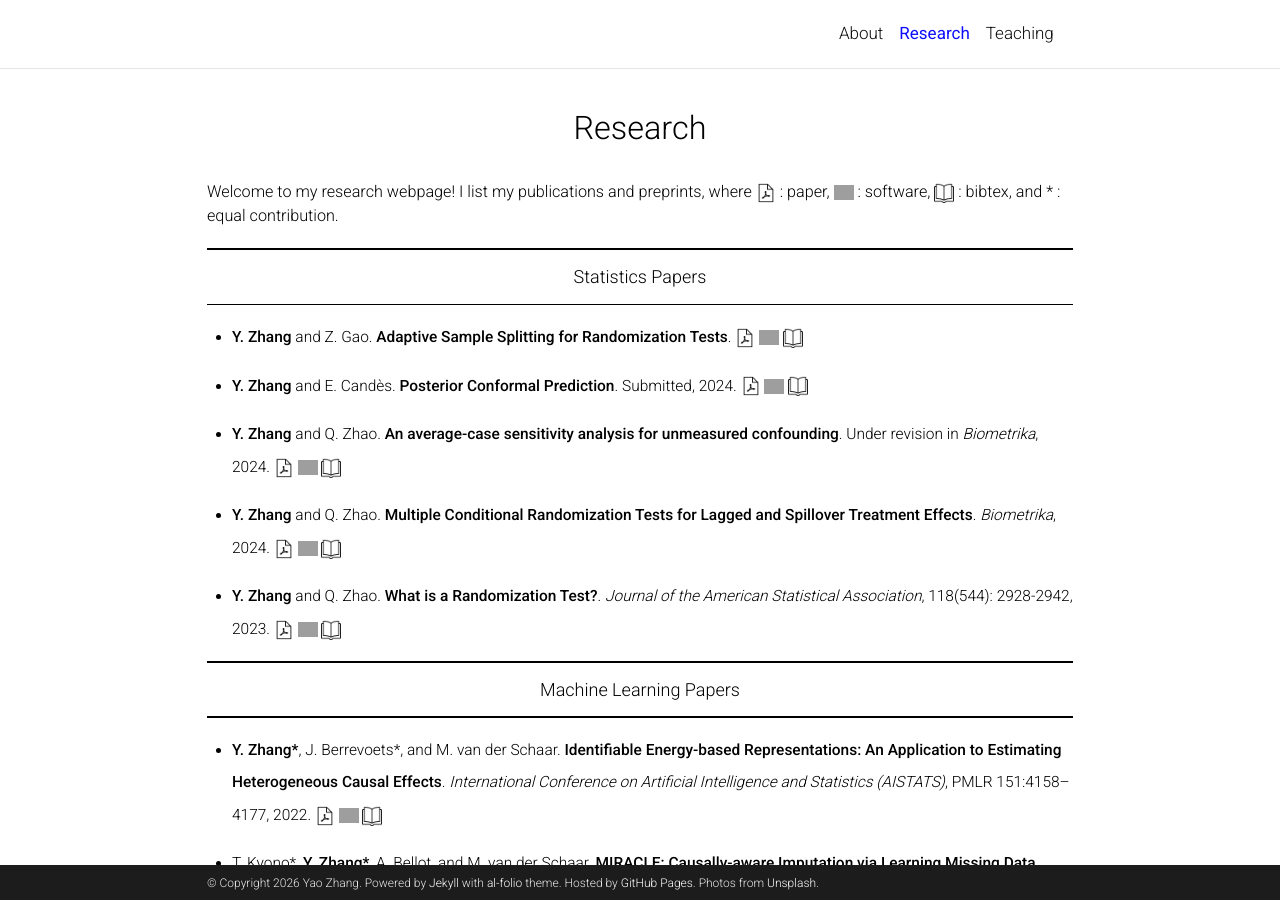
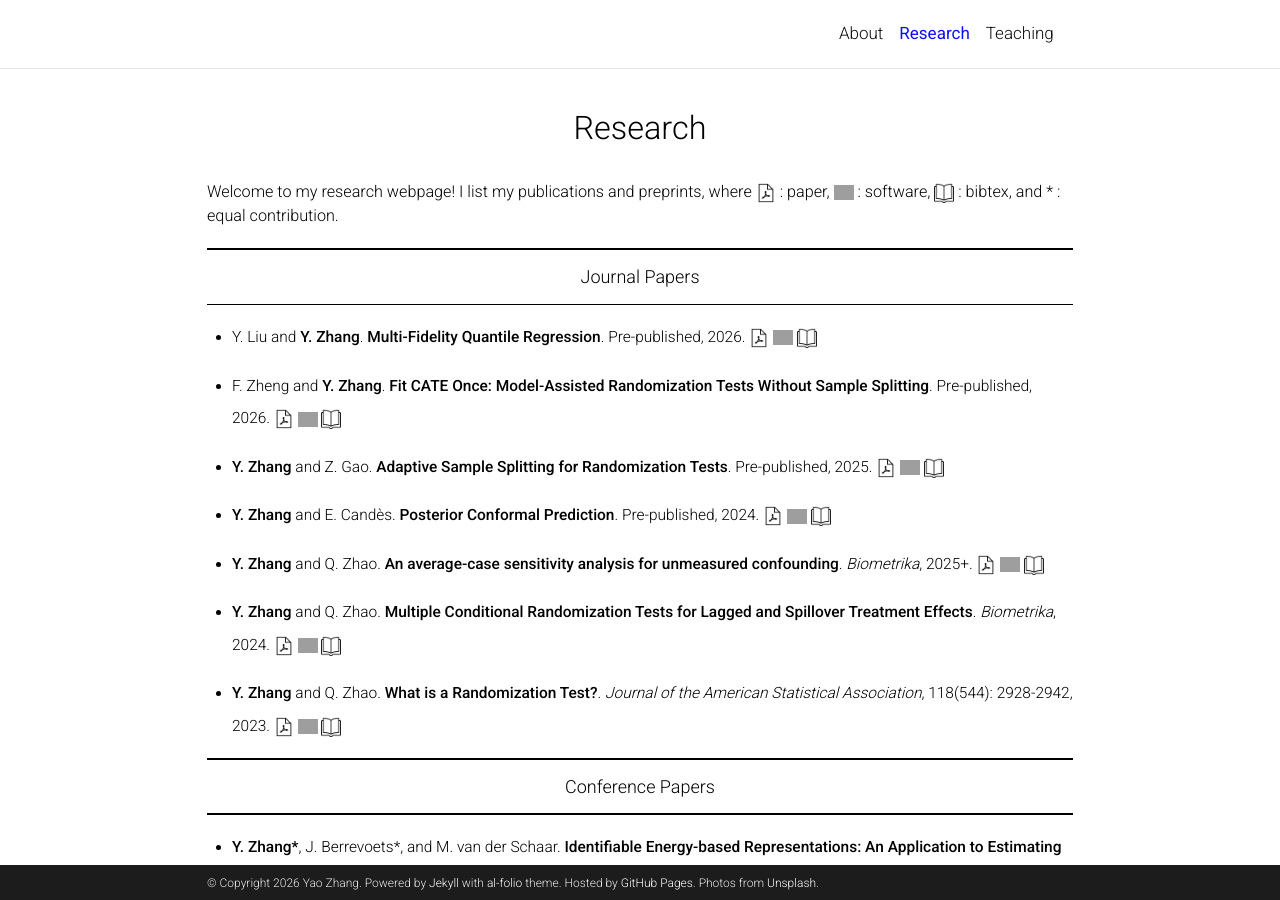
Before and after one commit to yaozhang24/yaozhang.github.io, a Jekyll site: the page built from docs/_pages/research.md, in a window 1280 px wide and 900 px high. Built offline with Jekyll 4.4.1, drawn with Linux system fonts in a browser that asks for light colours; comment, search, counter and statistics services are not loaded; a style sheet for code colours, icons or effects is not loaded; some of the changed text lies outside the part shown; grey boxes are pictures that could not be loaded.

Commit message:
Update research.md

```diff
--- a/docs/_pages/research.md
+++ b/docs/_pages/research.md
@@ -79,15 +79,20 @@ and * : equal contribution.
 
 
 ---
-### Statistics Papers
+### Journal Papers
 ---
 
-- **Y. Zhang** and Z. Gao. **Adaptive Sample Splitting for Randomization Tests**. [<img src="../assets/img/pdf-icon.png" width="20px" alt="PDF">](https://arxiv.org/abs/2504.21572) [<img src="../assets/img/github-icon.png" width="20px" alt="GitHub">](https://github.com/ZijunGao/AdaSplit) <a href="../assets/bibliography/split.txt" target="_blank"><img src="../assets/img/bibtex-icon.png" width="20px" alt="BibTeX"></a>
 
-- **Y. Zhang** and E. Candès. **Posterior Conformal Prediction**. Submitted, 2024. [<img src="../assets/img/pdf-icon.png" width="20px" alt="PDF">](https://arxiv.org/abs/2409.19712) [<img src="../assets/img/github-icon.png" width="20px" alt="GitHub">](https://github.com/yaozhang24/pcp) <a href="../assets/bibliography/pcp.txt" target="_blank"><img src="../assets/img/bibtex-icon.png" width="20px" alt="BibTeX"></a>
+- Y. Liu and **Y. Zhang**. **Multi-Fidelity Quantile Regression**. Pre-published, 2026. [<img src="../assets/img/pdf-icon.png" width="20px" alt="PDF">](https://arxiv.org/abs/2605.10406) [<img src="../assets/img/github-icon.png" width="20px" alt="GitHub">](https://github.com/Yixiang-Kenzo/Multi-Fidelity-Quantile-Regression) <a href="../assets/bibliography/split.txt" target="_blank"><img src="../assets/img/bibtex-icon.png" width="20px" alt="BibTeX"></a>
+
+- F. Zheng and **Y. Zhang**. **Fit CATE Once: Model-Assisted Randomization Tests Without Sample Splitting**. Pre-published, 2026. [<img src="../assets/img/pdf-icon.png" width="20px" alt="PDF">](https://arxiv.org/abs/2605.09116) [<img src="../assets/img/github-icon.png" width="20px" alt="GitHub">](https://github.com/fangnanzheng) <a href="../assets/bibliography/split.txt" target="_blank"><img src="../assets/img/bibtex-icon.png" width="20px" alt="BibTeX"></a>
+
+- **Y. Zhang** and Z. Gao. **Adaptive Sample Splitting for Randomization Tests**. Pre-published, 2025. [<img src="../assets/img/pdf-icon.png" width="20px" alt="PDF">](https://arxiv.org/abs/2504.21572) [<img src="../assets/img/github-icon.png" width="20px" alt="GitHub">](https://github.com/ZijunGao/AdaSplit) <a href="../assets/bibliography/split.txt" target="_blank"><img src="../assets/img/bibtex-icon.png" width="20px" alt="BibTeX"></a>
+
+- **Y. Zhang** and E. Candès. **Posterior Conformal Prediction**. Pre-published, 2024. [<img src="../assets/img/pdf-icon.png" width="20px" alt="PDF">](https://arxiv.org/abs/2409.19712) [<img src="../assets/img/github-icon.png" width="20px" alt="GitHub">](https://github.com/yaozhang24/pcp) <a href="../assets/bibliography/pcp.txt" target="_blank"><img src="../assets/img/bibtex-icon.png" width="20px" alt="BibTeX"></a>
 
 
-- **Y. Zhang** and Q. Zhao. **An average-case sensitivity analysis for unmeasured confounding**.  Under revision in *Biometrika*, 2024. [<img src="../assets/img/pdf-icon.png" width="20px" alt="PDF">](https://arxiv.org/abs/2211.04697) [<img src="../assets/img/github-icon.png" width="20px" alt="GitHub">](https://github.com/yaozhang24/l2sa) <a href="../assets/bibliography/sa.txt" target="_blank"><img src="../assets/img/bibtex-icon.png" width="20px" alt="BibTeX"></a>
+- **Y. Zhang** and Q. Zhao. **An average-case sensitivity analysis for unmeasured confounding**. *Biometrika*, 2025+. [<img src="../assets/img/pdf-icon.png" width="20px" alt="PDF">](https://arxiv.org/abs/2211.04697) [<img src="../assets/img/github-icon.png" width="20px" alt="GitHub">](https://github.com/yaozhang24/l2sa) <a href="../assets/bibliography/sa.txt" target="_blank"><img src="../assets/img/bibtex-icon.png" width="20px" alt="BibTeX"></a>
 
 
 - **Y. Zhang** and Q. Zhao. **Multiple Conditional Randomization Tests for Lagged and Spillover Treatment Effects**. *Biometrika*, 2024. [<img src="../assets/img/pdf-icon.png" width="20px" alt="PDF">](https://arxiv.org/abs/2104.10618) [<img src="../assets/img/github-icon.png" width="20px" alt="GitHub">](https://github.com/yaozhang24/mcrt)
@@ -99,7 +104,7 @@ and * : equal contribution.
 
 ---
 
-### Machine Learning Papers
+### Conference Papers
 ---
 
 - **Y. Zhang\***, J. Berrevoets\*, and M. van der Schaar. **Identifiable Energy-based Representations: An Application to Estimating Heterogeneous Causal Effects**.
```
Also changed, not shown: other parts of docs/_pages/research.md (+1 -1 lines).
